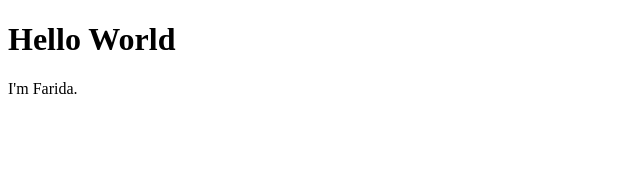
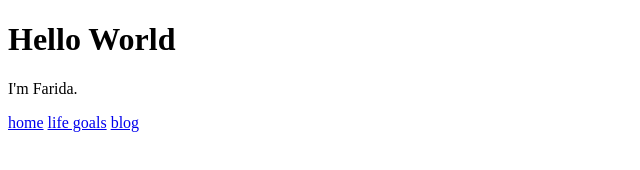
Before and after one commit to iamfarida/iamfarida.github.io, a plain HTML site: page index.html in a window 1280 px wide. Shown: the whole page, without its empty margins (0-640 px from the left). Drawn offline with Linux system fonts and the light colour scheme.

Commit message:
Update index.html

```diff
--- a/index.html
+++ b/index.html
@@ -3,5 +3,13 @@
 <body>
 <h1>Hello World</h1>
 <p>I'm Farida.</p>
+
+<div class="vertical-menu">
+  <a href="#" class="active">home</a>
+  <a href="#">life goals</a>
+  <a href="#">blog</a>
+</div>
+
+
 </body>
 </html>
```
